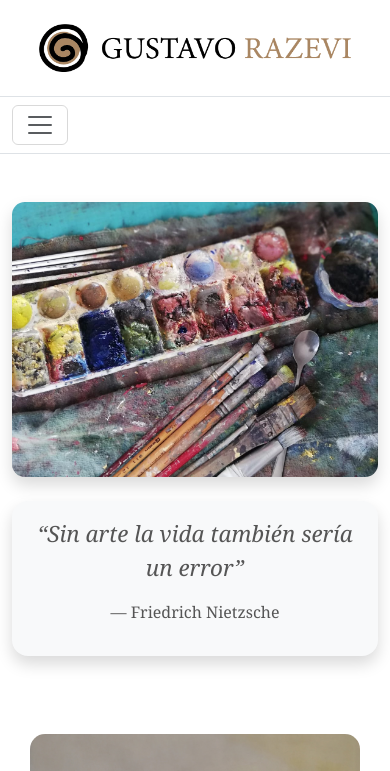
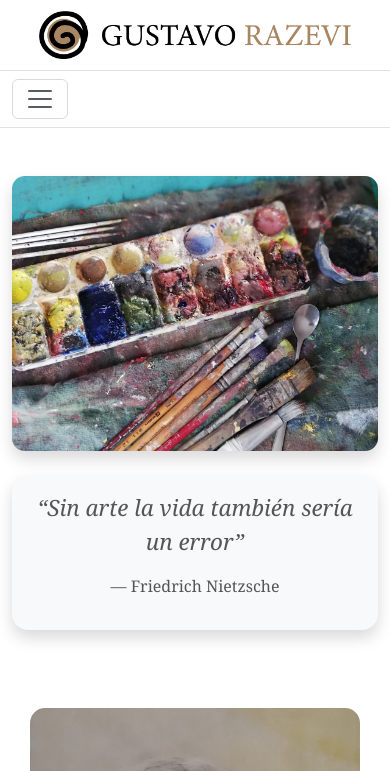
Before and after one commit to GustavoRazevi/site, a plain HTML site: page index.html in a window 390 px wide. Shown: the top 771 px of the page. Drawn offline with nearby package versions, Linux system fonts and the light colour scheme.

Commit message:
nabvar changes

```diff
--- a/css/style.css
+++ b/css/style.css
@@ -34,21 +34,40 @@ img.rounded {
   border-radius: 1rem !important;
 }
 
-/* Header fijo y por encima del navbar */
+/* Header fijo y por encima del navbar: ESCRITORIO */
 header.text-center {
   position: sticky;
   top: 0;
-  z-index: 80; /* mayor que el navbar */
+  z-index: 1041;
   background: #fff;
   transition: box-shadow 0.2s;
   box-shadow: 0 2px 8px rgba(0,0,0,0.03);
+  padding-top: 1.5rem;
+  padding-bottom: 1.5rem;
 }
 
-/* Navbar fijo debajo del header */
+/* Navbar fijo debajo del header: ESCRITORIO */
 .navbar.sticky-top {
   position: sticky !important;
-  top: 90px; /* altura aproximada del header, ajusta si es necesario */
+  top: 140px; /* igual a la altura real del header en escritorio */
   z-index: 1040;
+  background: #fff;
+}
+
+/* --- MODO MÓVIL --- */
+@media (max-width: 767.98px) {
+  header.text-center {
+    position: sticky;
+    top: 0;
+    z-index: 80;
+    padding-top: 0.7rem !important;
+    padding-bottom: 0.7rem !important;
+  }
+  .navbar.sticky-top {
+    position: sticky !important;
+    top: 59px; /* igual a la altura real del header en móvil */
+    z-index: 1040;
+  }
 }
 
 /* Efecto reveal tipo escalera */
```
